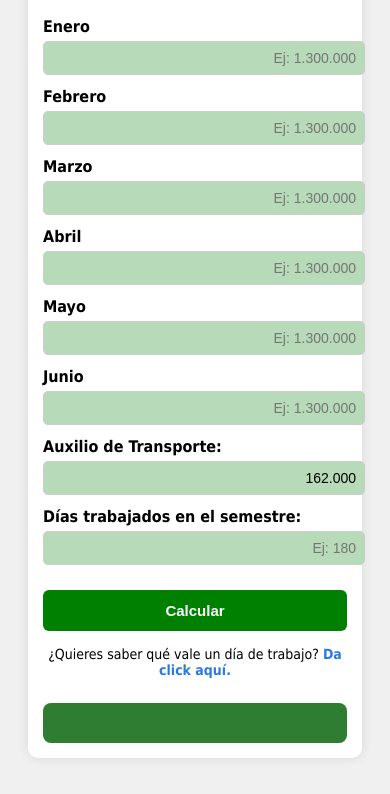
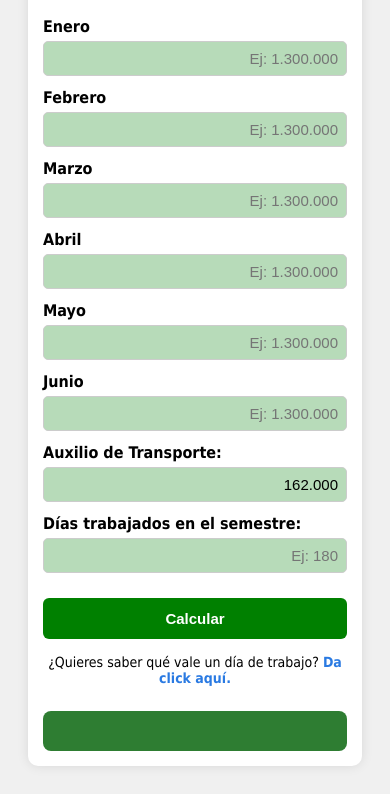
Before and after one commit to carlos2601/cesant-as-primas, a plain HTML site: page index.html in a window 390 px wide. Shown: the part 180-974 px from the top of the page. Drawn offline with Linux system fonts and the light colour scheme.

Commit message:
index.html

```diff
--- a/index.html
+++ b/index.html
@@ -116,6 +116,21 @@
         gap: 10px;
       }
     }
+
+    input[type="text"] {
+  box-sizing: border-box; /* asegura que el padding no sume al ancho total */
+}
+
+label, input {
+  max-width: 100%; /* previene que se desborden */
+}
+
+@media (max-width: 600px) {
+  input[type="text"] {
+    font-size: 15px;
+  }
+}
+
   </style>
 </head>
 <body>
```
